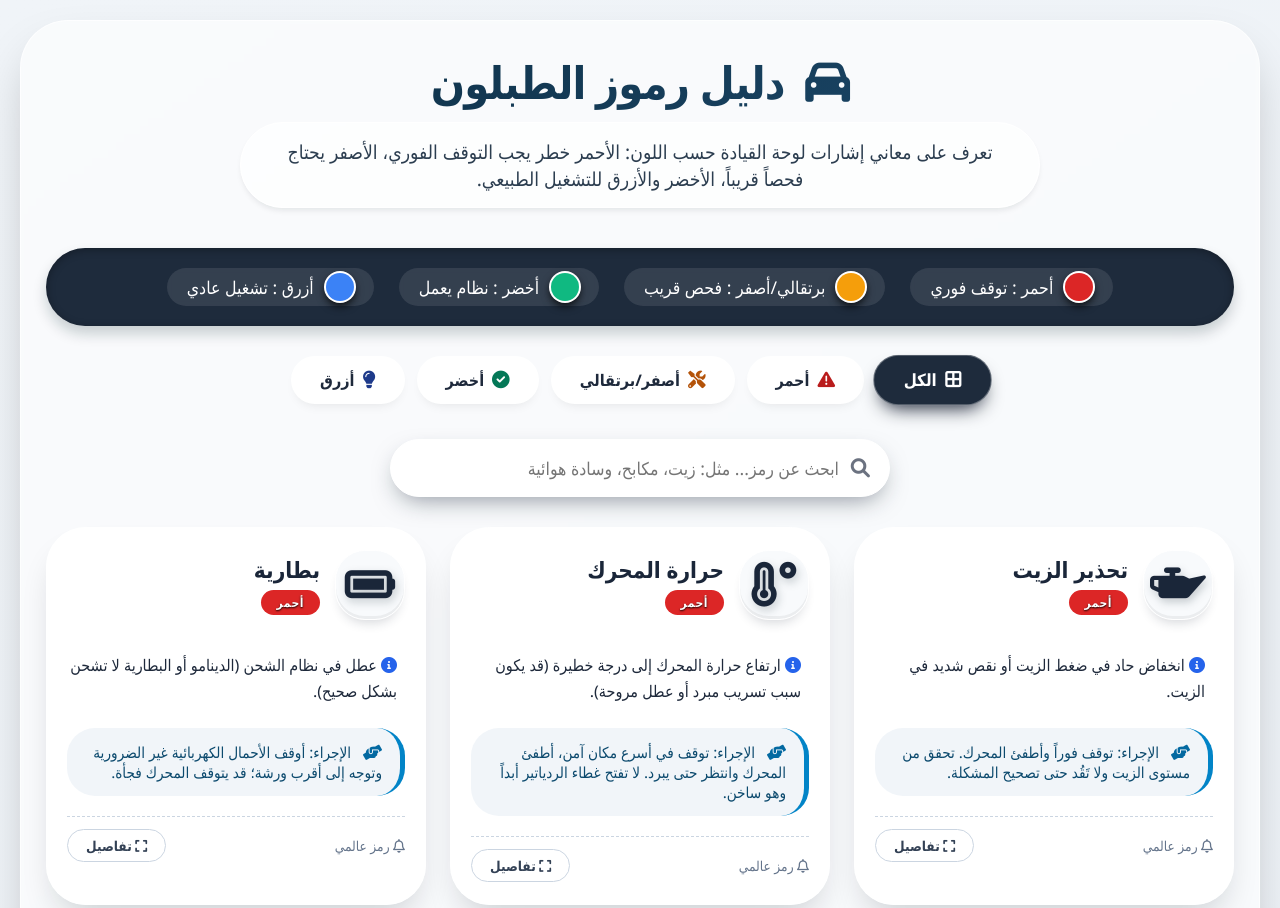
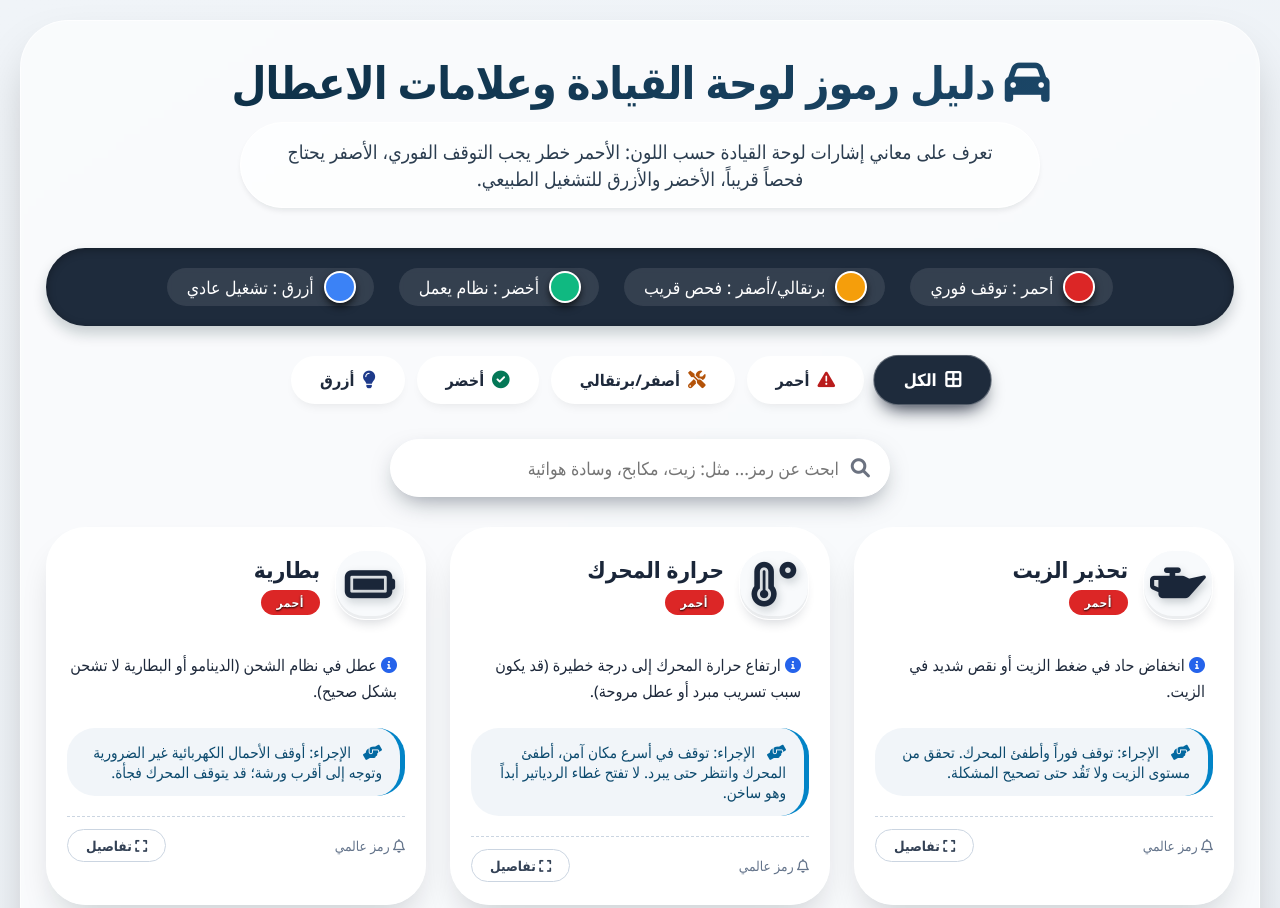
Before and after one commit to imadtbn/car-dashboard-symbols, a plain HTML site: page index.html in a window 1280 px wide. Shown: the top 908 px of the page. Drawn offline with Linux system fonts and the light colour scheme.

Commit message:
Update index.html

```diff
--- a/index.html
+++ b/index.html
@@ -3,7 +3,7 @@
 <head>
     <meta charset="UTF-8">
     <meta name="viewport" content="width=device-width, initial-scale=1.0, maximum-scale=1.5, user-scalable=yes">
-    <title>دليل رموز لوحة القيادة | الطبلون</title>
+    <title>دليل رموز لوحة القيادة</title>
     <!-- Font Awesome for Icons (used for visual enhancement) -->
     <link rel="stylesheet" href="https://cdnjs.cloudflare.com/ajax/libs/font-awesome/6.0.0-beta3/css/all.min.css">
     <style>
@@ -361,7 +361,7 @@
 <body>
 <div class="container">
     <div class="hero">
-        <h1><i class="fas fa-car" style="color: #2563eb; margin-left: 10px;"></i> دليل رموز الطبلون</h1>
+        <h1><i class="fas fa-car" style="color: #2563eb; margin-left: 10px;"></i>دليل رموز لوحة القيادة وعلامات الاعطال</h1>
         <p>تعرف على معاني إشارات لوحة القيادة حسب اللون: الأحمر خطر يجب التوقف الفوري، الأصفر يحتاج فحصاً قريباً، الأخضر والأزرق للتشغيل الطبيعي.</p>
     </div>
 
```
